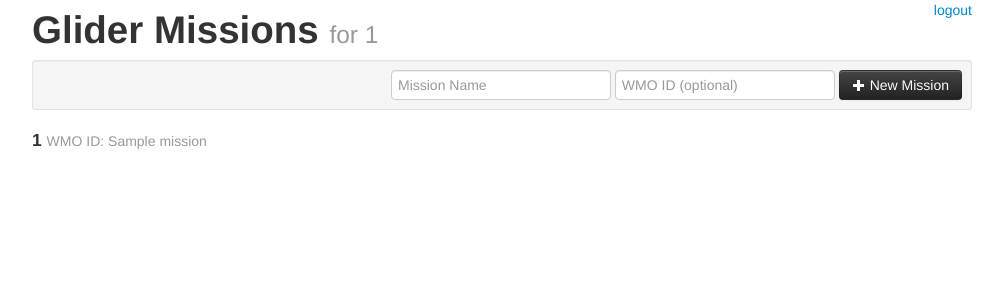
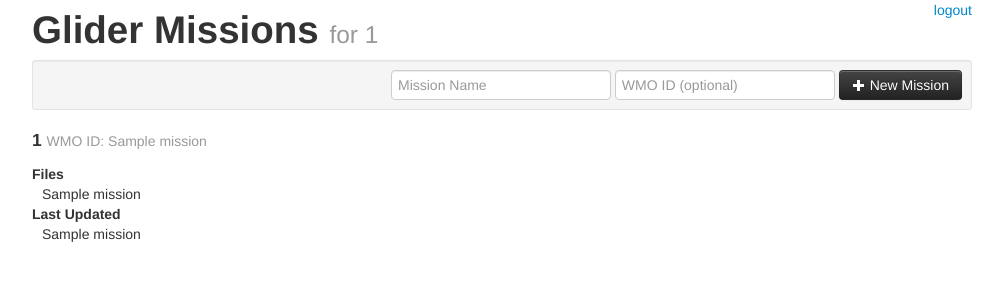
Before and after one commit to ioos/glider-dac, a Flask app: template glider_mission/templates/index.html in a window 1280 px wide. Shown: the top 300 px of the page, without its empty margins (138-1141 px from the left). Run offline with Flask 2, Linux system fonts and the light colour scheme; a user stored in the database is signed in; the template is opened without the code that fills it: values that come from a table or form of the project are taken from there, most other values are stand-ins (such as "Sample title", 1, 10 or a date in 2020); parts of the project's set-up code (start-up, migrations or seed data) failed here and were passed over; some libraries are stand-ins or nearby versions.

Commit message:
Mission timestamp/file count

```diff
--- a/glider_mission/models/user.py
+++ b/glider_mission/models/user.py
@@ -1,9 +1,11 @@
-from flask_login import UserMixin
 import os
 import os.path
+import glob
 import sys
+from datetime import datetime
 from pam import authenticate
 from glider_mission import app
+from flask_login import UserMixin
 
 class User(UserMixin):
     def __init__(self, id):
@@ -34,12 +36,20 @@ class User(UserMixin):
         retval = []
 
         for mission in missions:
+            data_files = glob.glob(os.path.join(self.data_root, mission, "*.nc"))
+            datacount = len(data_files)
+
+            last_updated = None
+            stamps = sorted([os.stat(x).st_mtime for x in data_files])
+            if len(stamps):
+                last_updated = datetime.fromtimestamp(stamps[-1])
+
             wmo_id_file = os.path.join(self.data_root, mission, "wmoid.txt")
             if os.path.exists(wmo_id_file):
                 with open(wmo_id_file) as f:
-                    retval.append((mission, f.read().strip()))
+                    retval.append((mission, f.read().strip(), datacount, last_updated))
             else:
-                retval.append((mission, None))
+                retval.append((mission, None, datacount, last_updated))
 
         return retval
 
--- a/glider_mission/templates/index.html
+++ b/glider_mission/templates/index.html
@@ -16,6 +16,16 @@
 
 {% for mission in missions %}
 <h4>{{ mission[0] }} <small>WMO ID: {{ mission[1] }}</small></h4>
+{% if mission[2] %}
+<dl>
+  <dt>Files</dt>
+  <dd>{{ mission[2] }}</dd>
+  <dt>Last Updated</dt>
+  <dd>{{ mission[3] | datetimeformat }}</dd>
+</dl>
+{% else %}
+<p>No data</p>
+{% endif %}
 {% endfor %}
 
 {% endblock %}
```
